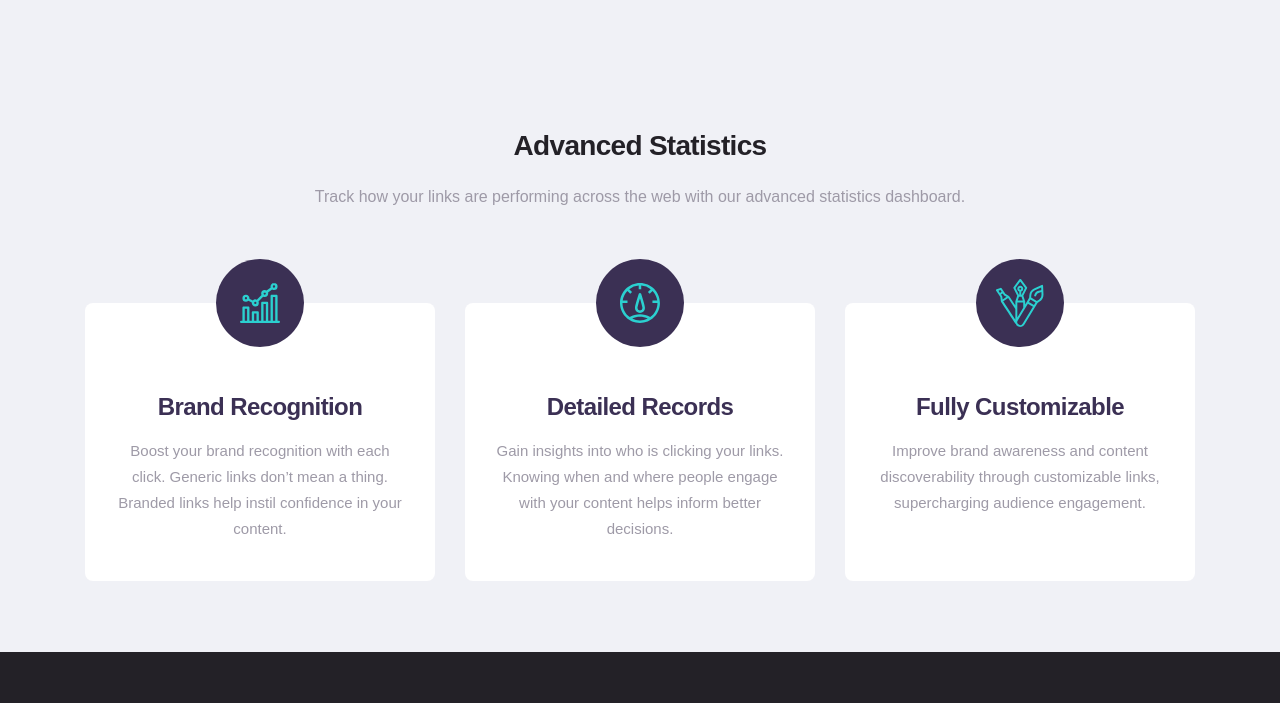
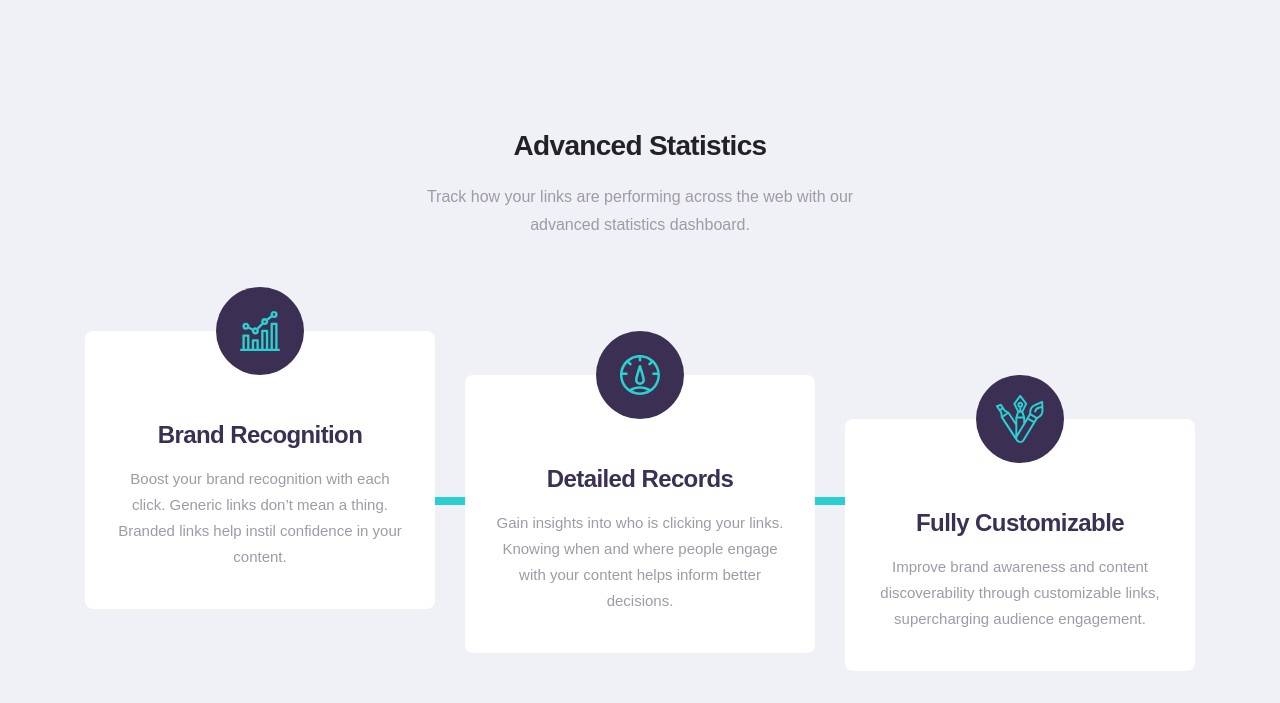
Before and after one commit to rlon23/fem-api-shortening, a Gatsby site: page / in a window 1280 px wide. Shown: the part 55-758 px from the top of the page. Built offline with nearby package versions, Linux system fonts and the light colour scheme; Gatsby itself is replaced by a stand-in of ours.

Commit message:
fix desktop styles for Card, Advanced

```diff
--- a/src/components/AdvancedStatistics.js
+++ b/src/components/AdvancedStatistics.js
@@ -50,12 +50,14 @@ const AdvancedStatistics = () => {
           <h2 className="title text-[28px] font-bold text-center tracking-tight text-very-dark-violet	mb-4">
             Advanced Statistics
           </h2>
-          <p className="description font-medium text-base text-center leading-7 text-grayish-violet ">
+          <p className="description font-medium text-base text-center leading-7 text-grayish-violet max-w-[455px] mx-auto">
             Track how your links are performing across the web with our advanced
             statistics dashboard.
           </p>
         </div>
-        <div className="cards flex flex-col gap-[92px] md:flex-row md:gap-[30px] md:justify-center">
+        <div className="cards relative flex flex-col items-start gap-[92px] md:flex-row md:gap-[30px] md:justify-center">
+          <div className="vl border-l-8 -ml-1 border-main-cyan absolute left-1/2 top-10 h-2/3 z-0 md:hidden"></div>
+          <div className="hl border-t-8 -mt-1 border-main-cyan absolute top-1/2 w-2/3 z-0 hidden md:block"></div>
           {cards.map(card => {
             const { title, description, icon } = card;
             return <Card title={title} description={description} icon={icon} />;
--- a/src/components/Card.js
+++ b/src/components/Card.js
@@ -2,7 +2,7 @@ import React from "react";
 
 const Card = ({ icon, title, description }) => {
   return (
-    <div className="card bg-white rounded-lg text-center px-7 pb-[39px] md:max-w-[350px]">
+    <div className="card bg-white rounded-lg text-center px-7 pb-[39px] md:max-w-[350px] z-10 md:first:mt-0 md:last:mt-[88px] md:even:mt-[44px] ">
       <div className="icon bg-dark-violet h-[88px] w-[88px] mx-auto relative top-[-44px] flex justify-center items-center rounded-full ">
         {icon}
       </div>
```
